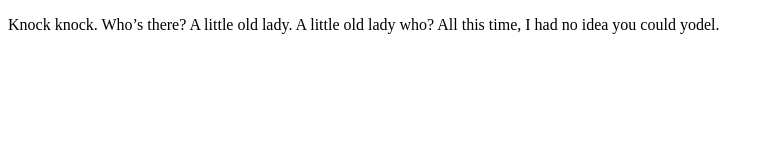
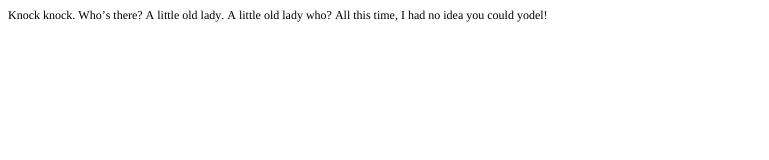
Before and after one commit to jame46120/MI-349-html-terminal-and-git, a plain HTML site: page index.html in a window 1280 px wide. Shown: the whole page, without its empty margins (0-769 px from the left). Drawn offline with Linux system fonts and the light colour scheme.

Commit message:
wake up github pages

```diff
--- a/index.html
+++ b/index.html
@@ -7,13 +7,11 @@
   <meta name="Generator" content="Cocoa HTML Writer">
   <meta name="CocoaVersion" content="1671.6">
   <style type="text/css">
+    p.p1 {margin: 0.0px 0.0px 12.0px 0.0px; line-height: 14.0px; font: 12.0px Times; color: #000000; -webkit-text-stroke: #000000}
+    span.s1 {font-kerning: none}
   </style>
 </head>
 <body>
-<p class="p1"><span class="s1">Knock knock.
-  Who’s there?
-  A little old lady.
-  A little old lady who?
-  All this time, I had no idea you could yodel.</span></p>
+<p class="p1"><span class="s1">Knock knock. Who’s there? A little old lady. A little old lady who? All this time, I had no idea you could yodel!</span></p>
 </body>
 </html>
```
